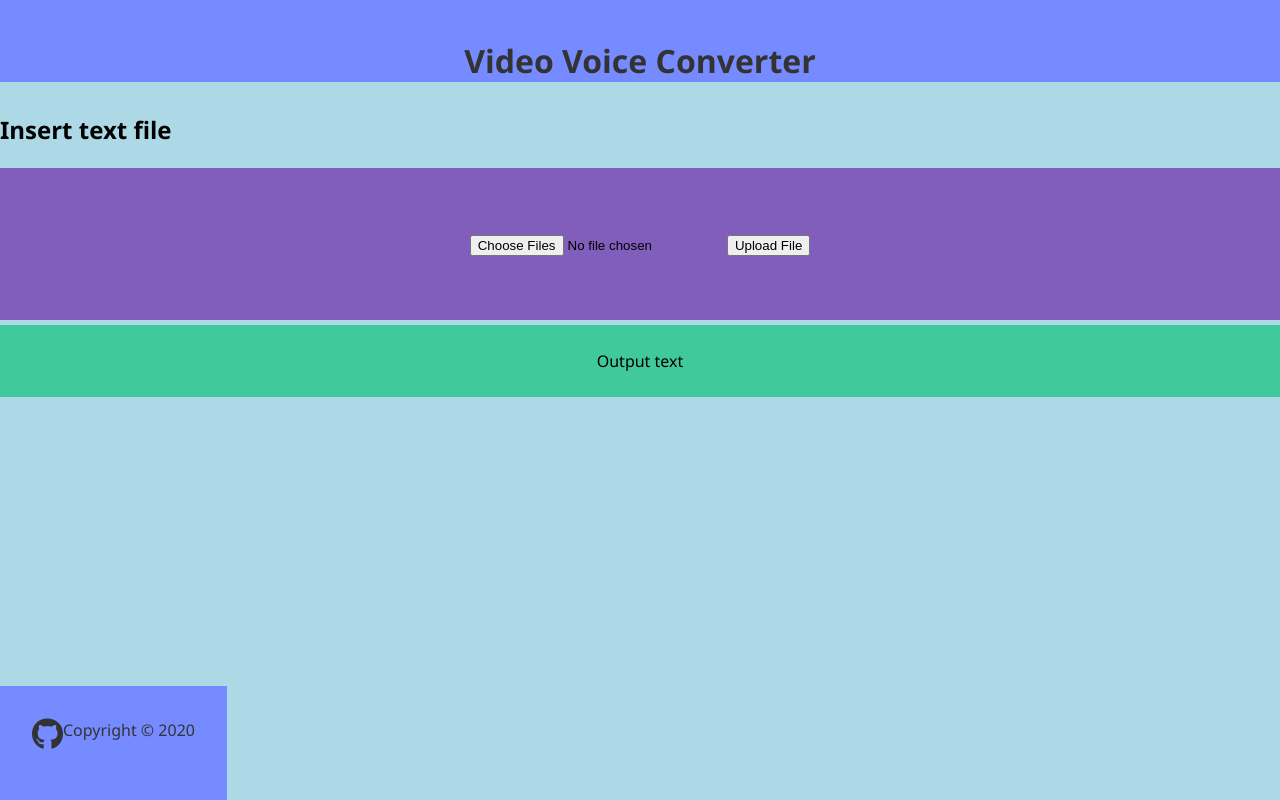
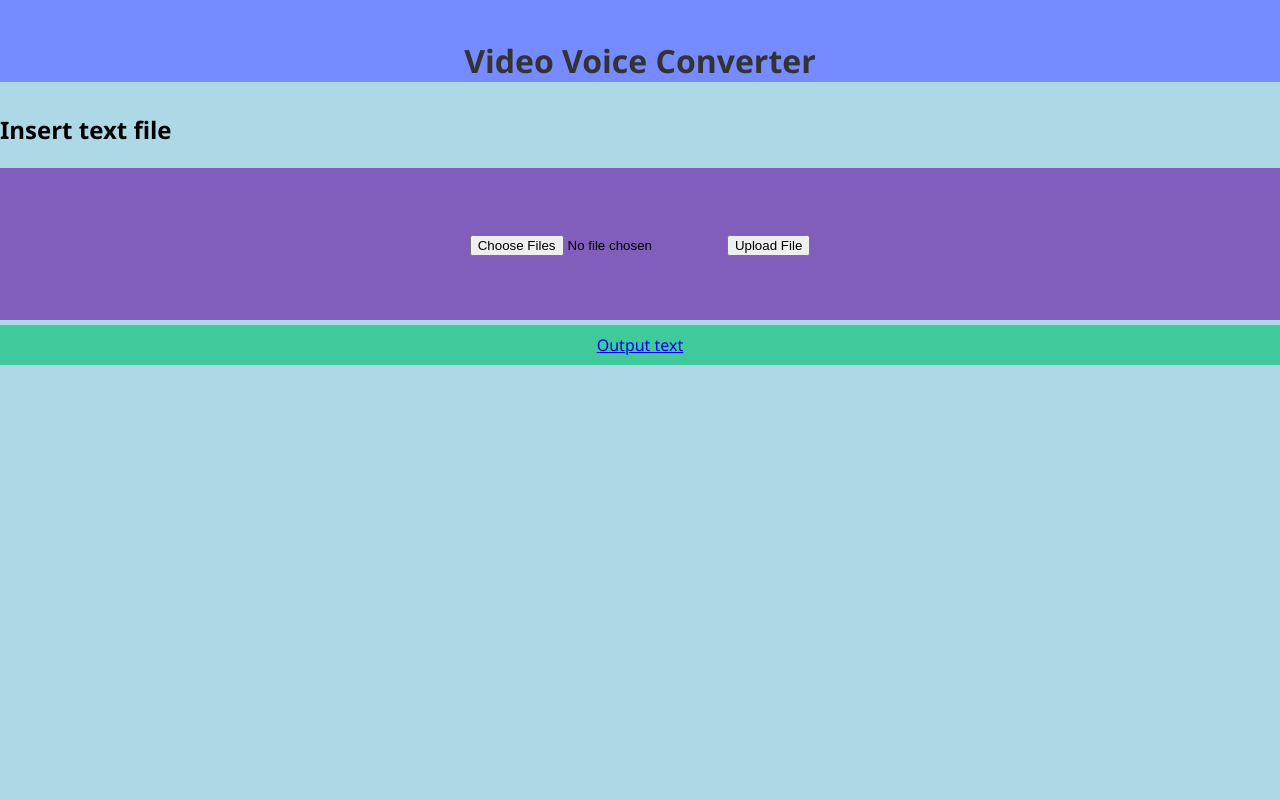
Before and after one commit to bekahma/videovoiceconverter, a website: page dist/main.html in a window 1280 px wide. Drawn offline with Linux system fonts and the light colour scheme.

Commit message:
text file

```diff
--- a/dist/main.html
+++ b/dist/main.html
@@ -27,20 +27,11 @@
         </form>
       </div>
       <div class="box-output">
-        <p>
+        <a href="text.html">
           Output text
-        </p>
+        </a>
       </div>
     </main>
-
-    <footer id="main-footer">
-      <span style="float: left;" ;shref="#">
-        <i class="fab fa-github fa-2x"></i>
-      </span>
-      <span style="float: right;">
-        Copyright &copy; 2020
-      </span>
-    </footer>
     <script src="js/main.js"></script>
 
     <!-- The core Firebase JS SDK is always required and must be listed first -->
```
Also changed, not shown: dist/text.html (added, +20 -0 lines).
